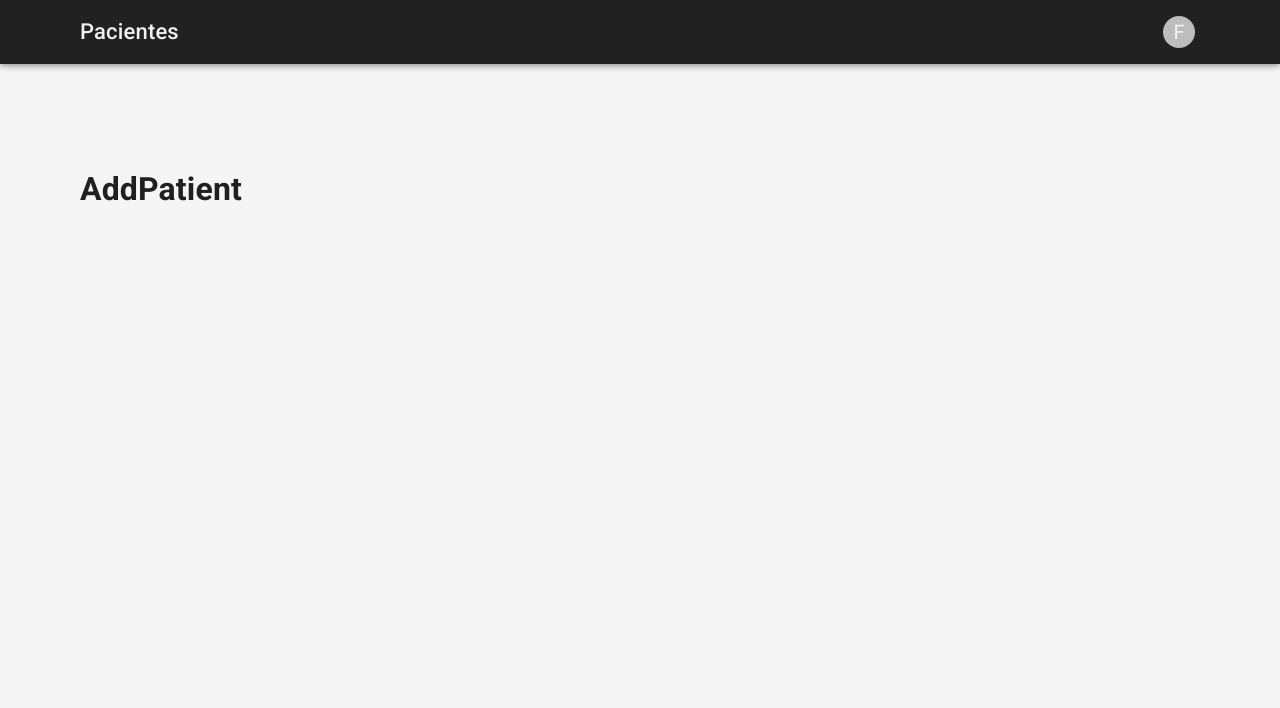
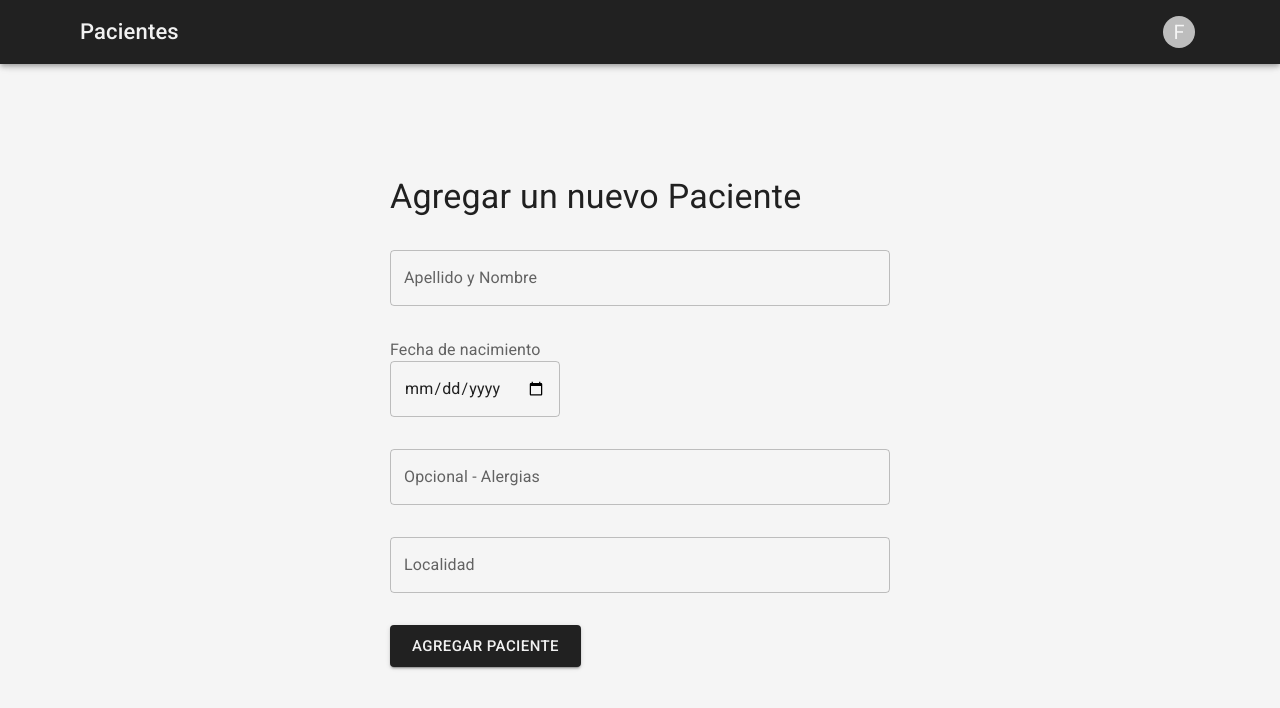
Before and after one commit to MartinezFabian/PruebaTecnicaFrontEndReact, a React (Vite) app: page /add-patient in a window 1280 px wide. Shown: the top 708 px of the page. Built offline with nearby package versions, Linux system fonts and the light colour scheme.

Commit message:
Feat: Add layout to AddPatient.jsx and validations with react-hook-form

```diff
--- a/src/pages/AddPatient.jsx
+++ b/src/pages/AddPatient.jsx
@@ -1,7 +1,145 @@
+import { useForm } from 'react-hook-form';
+import { Alert, Button, Grid, InputLabel, TextField, Typography } from '@mui/material';
+
 export const AddPatient = () => {
+  const {
+    register,
+    handleSubmit,
+    formState: { errors },
+    reset,
+  } = useForm();
+
+  const onFormSubmit = handleSubmit((data) => {
+    console.log(data);
+
+    reset();
+  });
+
   return (
-    <>
-      <h1>AddPatient</h1>
-    </>
+    <Grid
+      container
+      spacing={0}
+      direction="column"
+      alignItems="center"
+      justifyContent="center"
+      sx={{ paddingTop: 4 }}
+    >
+      <Grid container sx={{ borderRadius: 2, width: { sm: 400, md: 500 } }}>
+        <Typography variant="h4" sx={{ marginBottom: 2 }}>
+          Agregar un nuevo Paciente
+        </Typography>
+
+        <form onSubmit={onFormSubmit}>
+          <Grid container gap={2}>
+            <Grid item xs={12} sx={{ marginTop: 2 }}>
+              <TextField
+                label="Apellido y Nombre"
+                type="text"
+                variant="outlined"
+                fullWidth
+                placeholder="Apellido y Nombre"
+                name="fullName"
+                {...register('fullName', {
+                  required: {
+                    value: true,
+                    message: 'Debes ingresar el apellido y nombre del paciente',
+                  },
+                  maxLength: {
+                    value: 50,
+                    message: 'El apellido y nombre del paciente no debe superar los 50 caracteres',
+                  },
+                })}
+              />
+
+              {errors.fullName ? (
+                <Alert severity="warning" sx={{ marginTop: 2 }}>
+                  {errors.fullName.message}
+                </Alert>
+              ) : null}
+            </Grid>
+
+            <Grid item xs={12} sx={{ marginTop: 2 }}>
+              <InputLabel htmlFor="date-of-birth">Fecha de nacimiento</InputLabel>
+              <TextField
+                id="date-of-birth"
+                type="date"
+                InputLabelProps={{
+                  shrink: true,
+                }}
+                name="dateOfBirth"
+                {...register('dateOfBirth', {
+                  required: {
+                    value: true,
+                    message: 'Debe seleccionar una fecha de nacimiento del paciente',
+                  },
+                })}
+              />
+
+              {errors.dateOfBirth ? (
+                <Alert severity="warning" sx={{ marginTop: 2 }}>
+                  {errors.dateOfBirth.message}
+                </Alert>
+              ) : null}
+            </Grid>
+
+            <Grid item xs={12} sx={{ marginTop: 2 }}>
+              <TextField
+                label="Opcional - Alergias"
+                type="text"
+                variant="outlined"
+                fullWidth
+                placeholder="Ej. Penicilina, Polen"
+                name="allergies"
+                {...register('allergies', {
+                  maxLength: {
+                    value: 55,
+                    message: 'Las alergías no deben superar los 55 caracteres',
+                  },
+                })}
+              />
+
+              {errors.allergies ? (
+                <Alert severity="warning" sx={{ marginTop: 2 }}>
+                  {errors.allergies.message}
+                </Alert>
+              ) : null}
+            </Grid>
+
+            <Grid item xs={12} sx={{ marginTop: 2 }}>
+              <TextField
+                label="Localidad"
+                type="text"
+                variant="outlined"
+                fullWidth
+                placeholder="Ej. Resistencia, Chaco"
+                name="locality"
+                {...register('locality', {
+                  required: {
+                    value: true,
+                    message: 'Debes ingresar la localidad del paciente',
+                  },
+                  maxLength: {
+                    value: 50,
+                    message: 'La localidad no debe superar los 50 caracteres',
+                  },
+                })}
+              />
+
+              {errors.locality ? (
+                <Alert severity="warning" sx={{ marginTop: 2 }}>
+                  {errors.locality.message}
+                </Alert>
+              ) : null}
+            </Grid>
+
+            <Grid item sx={{ marginBottom: 2, marginTop: 2 }}>
+              <Button type="submit" size="large" color="primary" variant="contained" xs={12} sm={6}>
+                Agregar Paciente
+              </Button>
+            </Grid>
+          </Grid>
+        </form>
+      </Grid>
+    </Grid>
   );
 };
```
